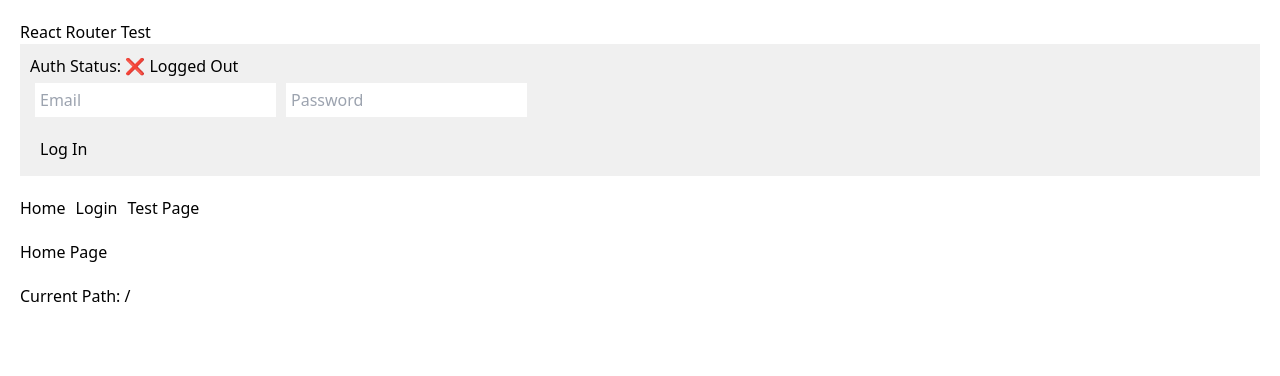
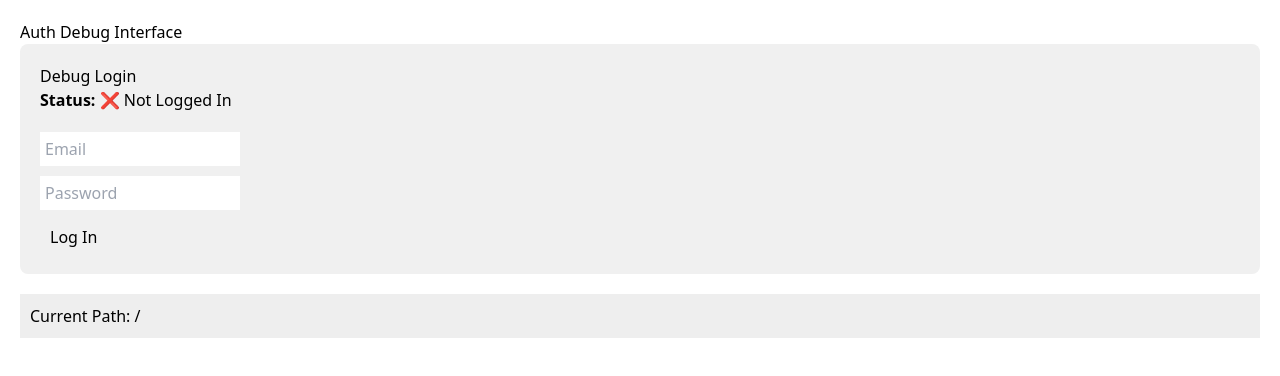
Before and after one commit to raybunnage/dhg-monorepo, a React (Vite) app in the folder apps/dhg-baseline/: page / in a window 1280 px wide. Shown: the top 376 px of the page. Built offline with nearby package versions, Linux system fonts and the light colour scheme.

Commit message:
better test app

```diff
--- a/apps/dhg-baseline/src/debug/TestApp.tsx
+++ b/apps/dhg-baseline/src/debug/TestApp.tsx
@@ -1,91 +1,90 @@
 import React from 'react';
 import { BrowserRouter, Routes, Route, Link } from 'react-router-dom';
 import { AuthProvider, useAuth } from '../context/AuthContext';
-import LoginPage from '../pages/LoginPage';
 
-// Test component that uses auth
-const AuthStatus = () => {
+// Debug login component with credential display
+const DebugLogin = () => {
   const { isLoggedIn, toggleLogin } = useAuth();
-  const [formValues, setFormValues] = React.useState({ email: '', password: '' });
+  const [credentials, setCredentials] = React.useState({
+    email: '',
+    password: ''
+  });
 
-  const handleLogin = () => {
-    if (!isLoggedIn) {
-      console.log('Logging in with:', formValues);
-    }
+  const handleChange = (e: React.ChangeEvent<HTMLInputElement>) => {
+    setCredentials({
+      ...credentials,
+      [e.target.name]: e.target.value
+    });
+  };
+
+  const handleSubmit = (e: React.FormEvent) => {
+    e.preventDefault();
+    console.log('Debug Login:', credentials);
     toggleLogin();
   };
 
-  const handleInputChange = (e: React.ChangeEvent<HTMLInputElement>) => {
-    const { name, value } = e.target;
-    setFormValues(prev => ({ ...prev, [name]: value }));
-  };
+  return (
+    <div style={{ padding: '20px', backgroundColor: '#f0f0f0', borderRadius: '8px' }}>
+      <h2>Debug Login</h2>
 
-  return (
-    <div style={{ marginBottom: 20, padding: 10, background: '#f0f0f0' }}>
-      <p>Auth Status: {isLoggedIn ? '✅ Logged In' : '❌ Logged Out'}</p>
-      <div className="space-y-4">
-        {!isLoggedIn && (
-          <>
+      {/* Status Display */}
+      <div style={{ marginBottom: '20px' }}>
+        <strong>Status:</strong> {isLoggedIn ? '✅ Logged In' : '❌ Not Logged In'}
+      </div>
+
+      {/* Login Form */}
+      {!isLoggedIn ? (
+        <form onSubmit={handleSubmit}>
+          <div style={{ marginBottom: '10px' }}>
             <input
               type="email"
               name="email"
+              value={credentials.email}
+              onChange={handleChange}
               placeholder="Email"
-              value={formValues.email}
-              onChange={handleInputChange}
-              style={{ margin: '5px', padding: '5px' }}
+              style={{ padding: '5px', width: '200px' }}
             />
+          </div>
+          <div style={{ marginBottom: '10px' }}>
             <input
               type="password"
               name="password"
+              value={credentials.password}
+              onChange={handleChange}
               placeholder="Password"
-              value={formValues.password}
-              onChange={handleInputChange}
-              style={{ margin: '5px', padding: '5px' }}
+              style={{ padding: '5px', width: '200px' }}
             />
-          </>
-        )}
-      </div>
-      {isLoggedIn && (
-        <div style={{ marginTop: 10, fontSize: '0.9em', color: '#666' }}>
-          <p>Debug Info:</p>
-          <p>Email used: {formValues.email}</p>
-          <p>Password used: {formValues.password}</p>
+          </div>
+          <button type="submit" style={{ padding: '5px 10px' }}>
+            Log In
+          </button>
+        </form>
+      ) : (
+        <div>
+          <div style={{ marginBottom: '10px', color: '#666' }}>
+            <p><strong>Debug Info:</strong></p>
+            <p>Email: {credentials.email}</p>
+            <p>Password: {credentials.password}</p>
+          </div>
+          <button onClick={() => toggleLogin()} style={{ padding: '5px 10px' }}>
+            Log Out
+          </button>
         </div>
       )}
-      <button
-        onClick={handleLogin}
-        style={{ padding: '5px 10px', marginTop: 10 }}
-      >
-        {isLoggedIn ? 'Log Out' : 'Log In'}
-      </button>
     </div>
   );
 };
 
+// Main test app
 export const TestApp = () => (
   <BrowserRouter>
     <AuthProvider>
-      <div style={{ padding: 20 }}>
-        <h1>React Router Test</h1>
+      <div style={{ padding: '20px' }}>
+        <h1>Auth Debug Interface</h1>
+        <DebugLogin />
 
-        <AuthStatus />
-
-        {/* Navigation */}
-        <nav style={{ marginBottom: 20 }}>
-          <Link to="/" style={{ marginRight: 10 }}>Home</Link>
-          <Link to="/login" style={{ marginRight: 10 }}>Login</Link>
-          <Link to="/test">Test Page</Link>
-        </nav>
-
-        {/* Routes */}
-        <Routes>
-          <Route path="/" element={<div>Home Page</div>} />
-          <Route path="/login" element={<LoginPage />} />
-          <Route path="/test" element={<div>Test Page</div>} />
-        </Routes>
-
-        <div style={{ marginTop: 20 }}>
-          Current Path: {window.location.pathname}
+        <div style={{ marginTop: '20px', padding: '10px', backgroundColor: '#eee' }}>
+          <p>Current Path: {window.location.pathname}</p>
         </div>
       </div>
     </AuthProvider>
```
